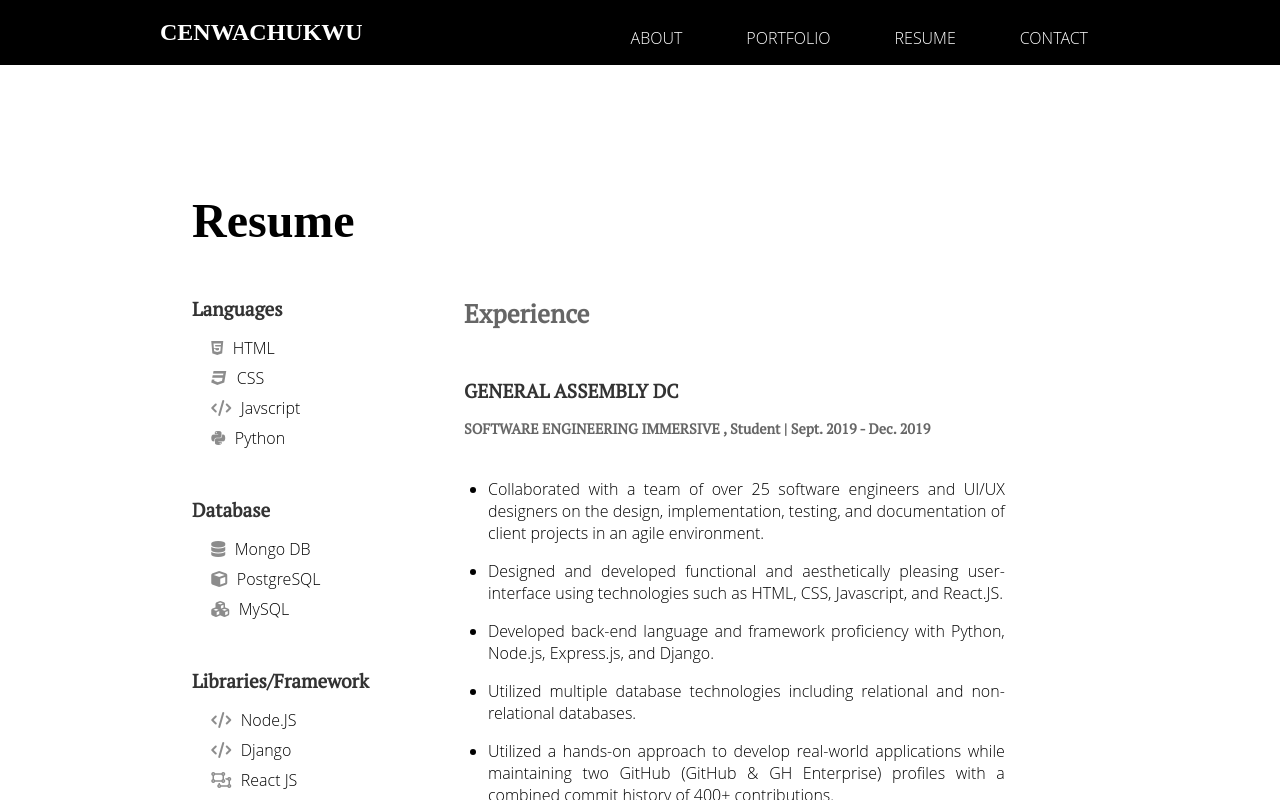
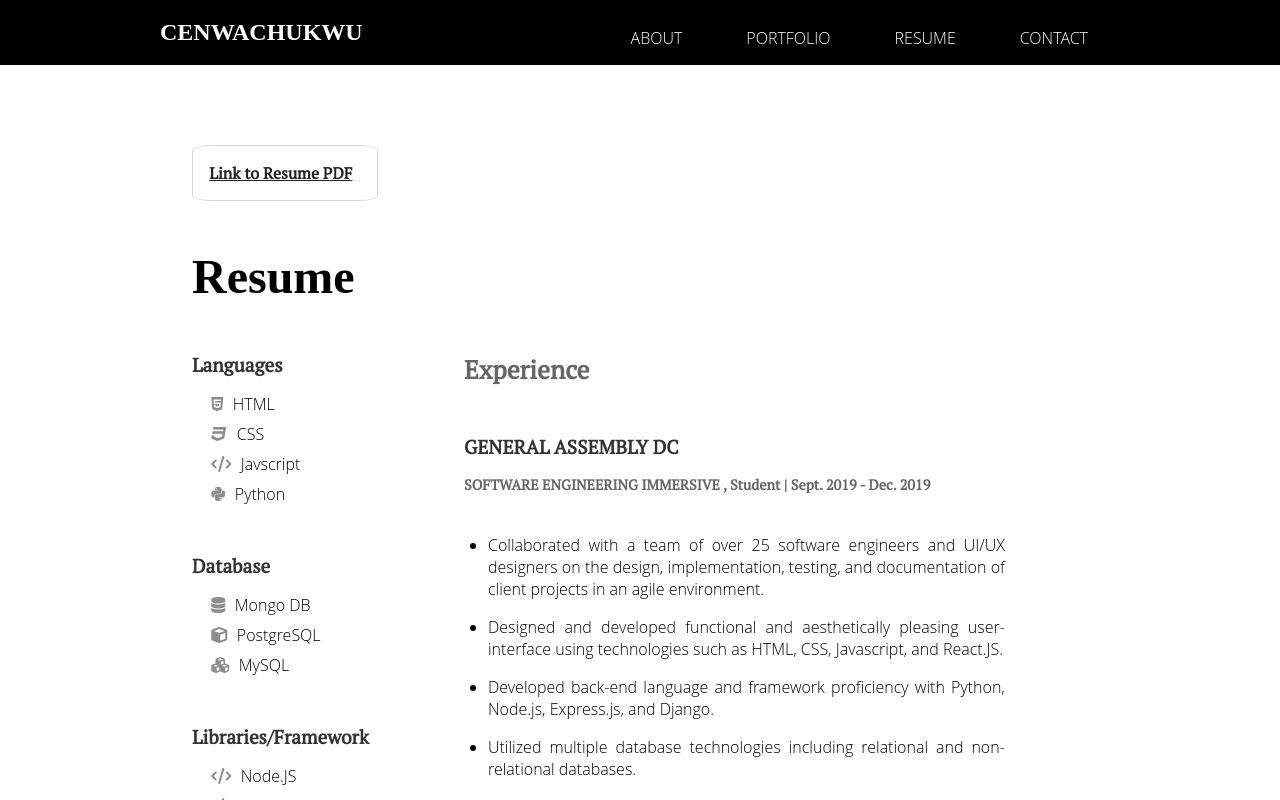
Before and after one commit to cenwachukwu/portfolio, a React (Create React App) app: page /Resume in a window 1280 px wide. Shown: the top 800 px of the page. Built offline with nearby package versions, Linux system fonts and the light colour scheme; some icons are missing; a web font is replaced by a local one.

Commit message:
edited pdf link to updated link

```diff
--- a/src/MobileNav/Hamburger.js
+++ b/src/MobileNav/Hamburger.js
@@ -1,6 +1,6 @@
 import React, { Component } from 'react';
 import { Link } from 'react-router-dom';
-import Resume from './cenwachukwuu-resume.pdf';
+import Resume from './cenwachukwu.pdf';
 import "./Hamburger.css";
 import '../App.css';
 
--- a/src/Resume/Resume.css
+++ b/src/Resume/Resume.css
@@ -155,6 +155,18 @@
     font-size: 1rem;
 }
 
+.pdfResume{
+    width: 20%;
+    border: 1px solid rgba(62, 63, 64,0.2);
+    padding: 1rem;
+    margin: 1rem auto;
+    border-radius: 10%;
+}
+
+.leftCorner{
+    margin: 0;
+}
+
 
 /* ----------- iPad Pro 12.9" ----------- */
 
--- a/src/Resume/Resume.js
+++ b/src/Resume/Resume.js
@@ -3,13 +3,18 @@ import '../App.css';
 import './Resume.css';
 import Navbar from '../Navbar/Navbar';
 import Footer from '../Footer/Footer';
+import ResumePdf from '../MobileNav/cenwachukwu.pdf'
 
 function Resume() {
   return (
     <div>
       <Navbar />
       <div className="resumeParent">
+
         <div className="resumeContainer">
+        <div className="pdfResume leftCorner">
+          <a href={ResumePdf} target="_blank" rel="noopener noreferrer" className="resumeAtag">Link to Resume PDF</a>
+        </div>
           <h2 className="ppp">Resume</h2>
           <div className="resumeContent">
             <div className="resumeLeft">
@@ -194,6 +199,9 @@ function Resume() {
             </div>
           </div>
         </div>
+        <div className="pdfResume">
+          <a href={ResumePdf} target="_blank" rel="noopener noreferrer" className="resumeAtag">Link to Resume PDF</a>
+        </div>
       </div>
       <Footer />
     </div>
```
Also changed, not shown: 1 other file (tests, documents, lock files or other folders).
